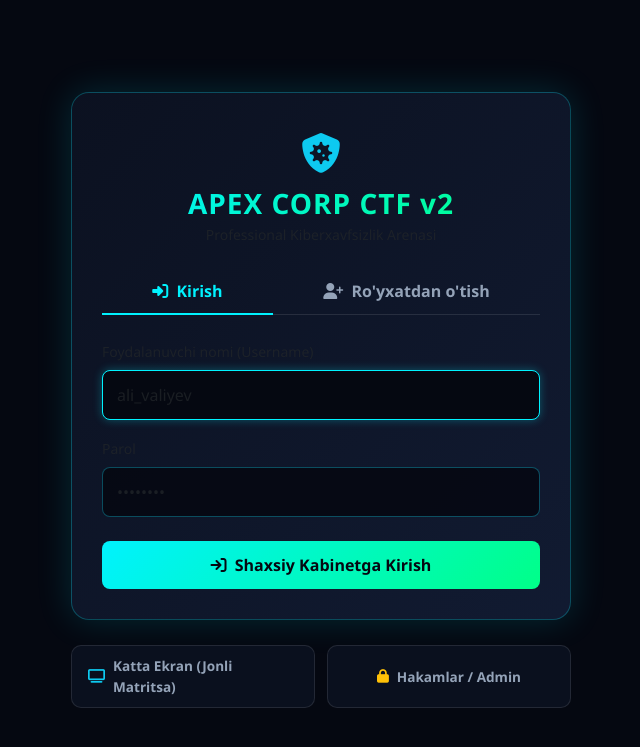
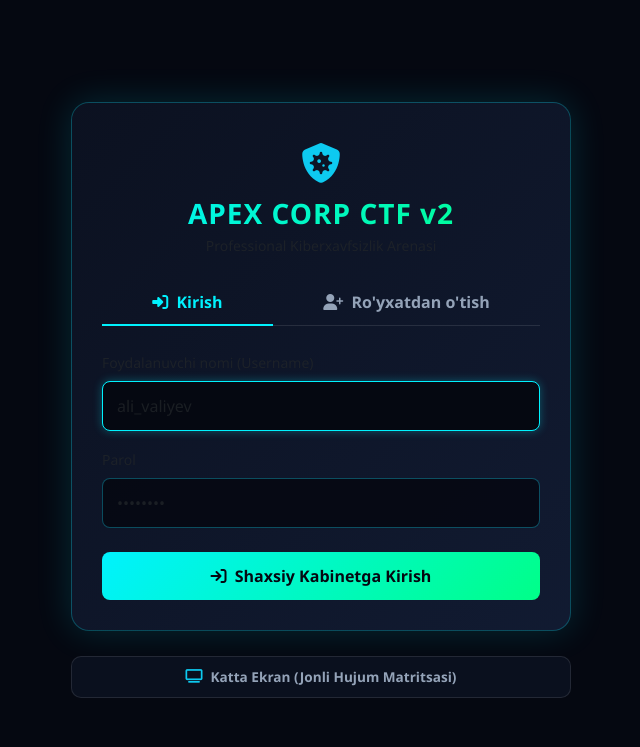
Before and after one commit to iamhackeruz/ctfproject-, a Flask app: page /login in a window 1280 px wide. Shown: the top 747 px of the page, without its empty margins (319-959 px from the left). Run offline with Flask 3, Linux system fonts and the light colour scheme.

Commit message:
feat: stealth admin login through unified form (wow/centerlar000) and hidden 404 admin protection

```diff
--- a/dashboard/server.py
+++ b/dashboard/server.py
@@ -15,7 +15,7 @@ import json
 import sqlite3
 from datetime import datetime
 from werkzeug.utils import secure_filename
-from flask import Flask, render_template, jsonify, request, Response, send_file, session, redirect, url_for
+from flask import Flask, render_template, jsonify, request, Response, send_file, session, redirect, url_for, abort
 
 CURRENT_DIR = os.path.dirname(os.path.abspath(__file__))
 PROJECT_ROOT = os.path.dirname(CURRENT_DIR)
@@ -33,7 +33,18 @@ UPLOAD_FOLDER = os.path.join(PROJECT_ROOT, "stage3_reporting", "uploads")
 os.makedirs(UPLOAD_FOLDER, exist_ok=True)
 app.config["UPLOAD_FOLDER"] = UPLOAD_FOLDER
 
-ADMIN_PASSWORD = os.getenv("ADMIN_PASSWORD", "admin2026")
+ADMIN_USERNAMES = ["wow", "wow?", "admin"]
+ADMIN_PASSWORD = os.getenv("ADMIN_PASSWORD", "centerlar000")
+
+def is_admin_authorized(req) -> bool:
+    """Admin huquqini tekshirish (Sessiya orqali yoki kalit orqali)."""
+    if session.get("is_admin"):
+        return True
+    key = (req.headers.get("X-Admin-Key") or
+           req.form.get("key") or
+           req.args.get("key") or
+           req.cookies.get("admin_key"))
+    return key == ADMIN_PASSWORD
 
 
 # ==============================================================================
@@ -101,16 +112,28 @@ def register():
 
 @app.route("/login", methods=["GET", "POST"])
 def login():
-    """Ishtirokchi login sahifasi."""
+    """Ishtirokchi va Admin login sahifasi (Yagona xavfsiz kirish)."""
+    if session.get("is_admin"):
+        return redirect(url_for("admin_panel"))
     if "user_id" in session:
         return redirect(url_for("portal"))
 
     if request.method == "POST":
-        username = request.form.get("username", "").strip().lower()
+        username = request.form.get("username", "").strip()
         password = request.form.get("password", "").strip()
 
-        participant = ctf_db.authenticate_participant(username, password)
+        # 1. Yashirin Admin tekshiruvi:
+        clean_user = username.lower()
+        if clean_user in [u.lower() for u in ADMIN_USERNAMES] and password == ADMIN_PASSWORD:
+            session.clear()
+            session["is_admin"] = True
+            session["admin_user"] = username
+            return redirect(url_for("admin_panel"))
+
+        # 2. Oddiy ishtirokchi (talaba) tekshiruvi:
+        participant = ctf_db.authenticate_participant(clean_user, password)
         if participant:
+            session.clear()
             session["user_id"] = participant["id"]
             session["username"] = participant["username"]
             session["token"] = participant["token"]
@@ -125,7 +148,7 @@ def login():
 def logout():
     """Tizimdan chiqish."""
     session.clear()
-    return redirect(url_for("login"))
+    return redirect(url_for("home"))
 
 
 @app.route("/portal")
@@ -239,22 +262,22 @@ def sse_stream():
 
 
 # ==============================================================================
-# ADMIN BOSHQARUV PANEL
+# ADMIN BOSHQARUV PANELI (YASHIRIN VA HIMOYALANGAN)
 # ==============================================================================
 
 @app.route("/admin")
 def admin_panel():
-    auth_pass = request.args.get("key") or request.cookies.get("admin_key")
-    is_authenticated = (auth_pass == ADMIN_PASSWORD)
-    data = ctf_db.get_live_matrix_data() if is_authenticated else None
-    detailed = analytics.get_detailed_participants_data() if is_authenticated else []
-    return render_template("admin.html", authenticated=is_authenticated, data=data, detailed=detailed, admin_key=ADMIN_PASSWORD)
+    if not is_admin_authorized(request):
+        abort(404)
+
+    data = ctf_db.get_live_matrix_data()
+    detailed = analytics.get_detailed_participants_data()
+    return render_template("admin.html", authenticated=True, data=data, detailed=detailed, admin_key=ADMIN_PASSWORD)
 
 @app.route("/admin/export/excel")
 def admin_export_excel():
-    auth_pass = request.args.get("key") or request.cookies.get("admin_key")
-    if auth_pass != ADMIN_PASSWORD:
-        return "Ruxsat yo'q: Admin paroli talab etiladi", 403
+    if not is_admin_authorized(request):
+        abort(404)
 
     excel_stream = analytics.export_excel_bytes()
     filename = f"CTF_v2_Natijalar_{datetime.now().strftime('%Y%m%d_%H%M')}.xlsx"
@@ -267,9 +290,8 @@ def admin_export_excel():
 
 @app.route("/admin/api/clean-dummy-users", methods=["POST"])
 def admin_clean_dummy_users():
-    key = request.headers.get("X-Admin-Key") or request.form.get("key")
-    if key != ADMIN_PASSWORD:
-        return jsonify({"status": "error", "message": "Admin paroli xato"}), 403
+    if not is_admin_authorized(request):
+        return jsonify({"status": "error", "message": "Admin ruxsati talab etiladi"}), 403
 
     conn = ctf_db.get_connection()
     cur = conn.cursor()
@@ -290,9 +312,8 @@ def admin_clean_dummy_users():
 
 @app.route("/admin/api/reset-participant", methods=["POST"])
 def admin_reset_participant():
-    key = request.headers.get("X-Admin-Key") or request.form.get("key")
-    if key != ADMIN_PASSWORD:
-        return jsonify({"status": "error", "message": "Admin paroli xato"}), 403
+    if not is_admin_authorized(request):
+        return jsonify({"status": "error", "message": "Admin ruxsati talab etiladi"}), 403
 
     participant_id = int(request.form.get("participant_id", 0))
     if not participant_id:
@@ -324,9 +345,8 @@ def admin_reset_participant():
 
 @app.route("/admin/api/add-participant", methods=["POST"])
 def admin_add_participant():
-    key = request.headers.get("X-Admin-Key") or request.form.get("key")
-    if key != ADMIN_PASSWORD:
-        return jsonify({"status": "error", "message": "Admin paroli xato"}), 403
+    if not is_admin_authorized(request):
+        return jsonify({"status": "error", "message": "Admin ruxsati talab etiladi"}), 403
 
     username = request.form.get("username", "").strip()
     full_name = request.form.get("full_name", "").strip()
@@ -339,9 +359,8 @@ def admin_add_participant():
 
 @app.route("/admin/api/grade-report", methods=["POST"])
 def admin_grade_report():
-    key = request.headers.get("X-Admin-Key") or request.form.get("key")
-    if key != ADMIN_PASSWORD:
-        return jsonify({"status": "error", "message": "Admin paroli xato"}), 403
+    if not is_admin_authorized(request):
+        return jsonify({"status": "error", "message": "Admin ruxsati talab etiladi"}), 403
 
     participant_id = int(request.form.get("participant_id"))
     score = int(request.form.get("score", 0))
@@ -380,9 +399,8 @@ def admin_grade_report():
 
 @app.route("/admin/report/preview/<int:participant_id>")
 def preview_report(participant_id):
-    auth_pass = request.args.get("key") or request.cookies.get("admin_key")
-    if auth_pass != ADMIN_PASSWORD:
-        return jsonify({"error": "Avtorizatsiya talab etiladi"}), 403
+    if not is_admin_authorized(request):
+        abort(404)
 
     conn = ctf_db.get_connection()
     row = conn.execute("SELECT full_name, report_file, report_score FROM participants WHERE id = ?", (participant_id,)).fetchone()
@@ -406,9 +424,8 @@ def preview_report(participant_id):
 
 @app.route("/admin/report/download/<int:participant_id>")
 def download_report_file(participant_id):
-    auth_pass = request.args.get("key") or request.cookies.get("admin_key")
-    if auth_pass != ADMIN_PASSWORD:
-        return "Ruxsat yo'q", 403
+    if not is_admin_authorized(request):
+        abort(404)
 
     conn = ctf_db.get_connection()
     row = conn.execute("SELECT report_file FROM participants WHERE id = ?", (participant_id,)).fetchone()
--- a/dashboard/templates/index.html
+++ b/dashboard/templates/index.html
@@ -197,15 +197,11 @@
         </div>
     </div>
 
-    <!-- Tezkor o'tish havolalari: Matritsa va Admin -->
+    <!-- Tezkor o'tish havolasi: Faqat Jonli Matritsa -->
     <div class="quick-links">
         <a href="/matrix" class="quick-btn">
             <i class="fas fa-tv text-info"></i>
-            <span>Katta Ekran (Jonli Matritsa)</span>
-        </a>
-        <a href="/admin" class="quick-btn">
-            <i class="fas fa-lock text-warning"></i>
-            <span>Hakamlar / Admin</span>
+            <span>Katta Ekran (Jonli Hujum Matritsasi)</span>
         </a>
     </div>
 
```
Also changed, not shown: dashboard/templates/admin.html (+5 -2 lines).
